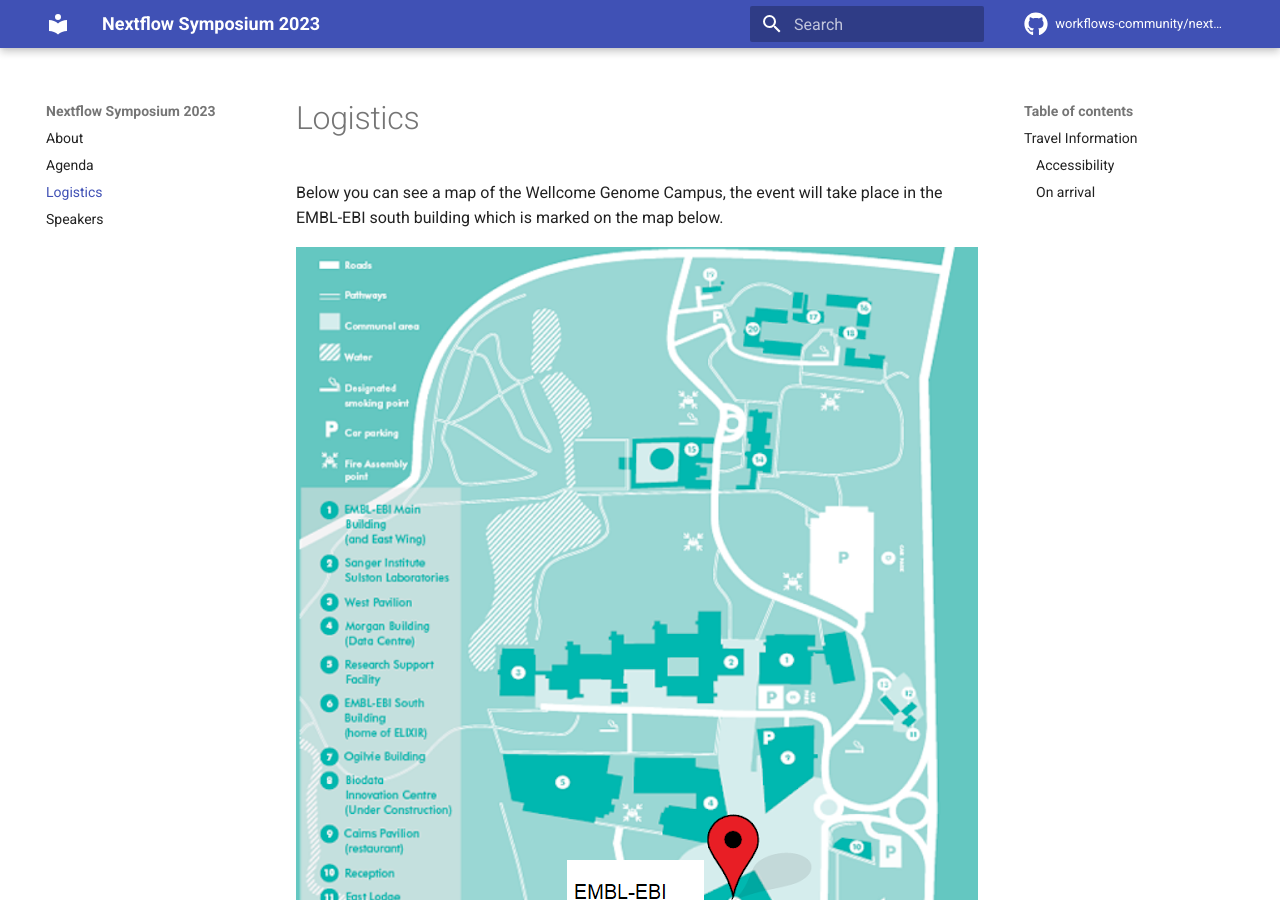
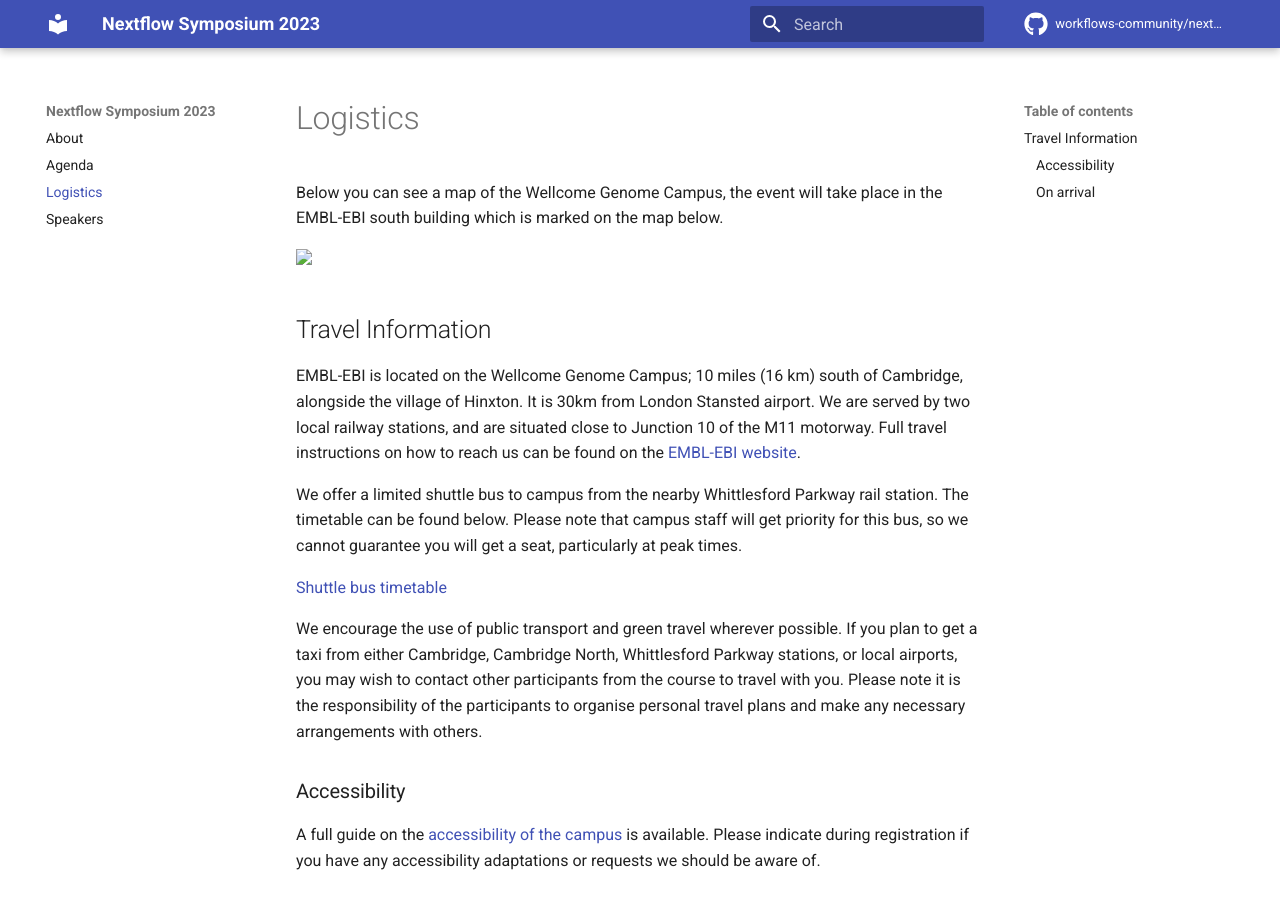
Before and after one commit to workflows-community/Nextflow-symposium, an MkDocs documentation site: the page built from docs/logistics.md, in a window 1280 px wide and 900 px high. Built offline with MkDocs 1.6.1 and Material for MkDocs 9.7.7, drawn with Linux system fonts in a browser that asks for light colours; comment, search, counter and statistics services are not loaded.

Commit message:
Update links

```diff
--- a/docs/logistics.md
+++ b/docs/logistics.md
@@ -2,7 +2,7 @@
 
 Below you can see a map of the Wellcome Genome Campus, the event will take place in the EMBL-EBI south building which is marked on the map below.
 
-<img src="/assets/wgc-map.png"/>
+<img src="assets/wgc-map.png"/>
 
 ## Travel Information
 
@@ -10,7 +10,7 @@
 
 We offer a limited shuttle bus to campus from the nearby Whittlesford Parkway rail station. The timetable can be found below. Please note that campus staff will get priority for this bus, so we cannot guarantee you will get a seat, particularly at peak times.
 
-[Shuttle bus timetable](/assets/shuttle-may-23.pdf)
+[Shuttle bus timetable](assets/shuttle-may-23.pdf)
 
 We encourage the use of public transport and green travel wherever possible. If you plan to get a taxi from either Cambridge, Cambridge North, Whittlesford Parkway stations, or local airports, you may wish to contact other participants from the course to travel with you. Please note it is the responsibility of the participants to organise personal travel plans and make any necessary arrangements with others.
 
```
